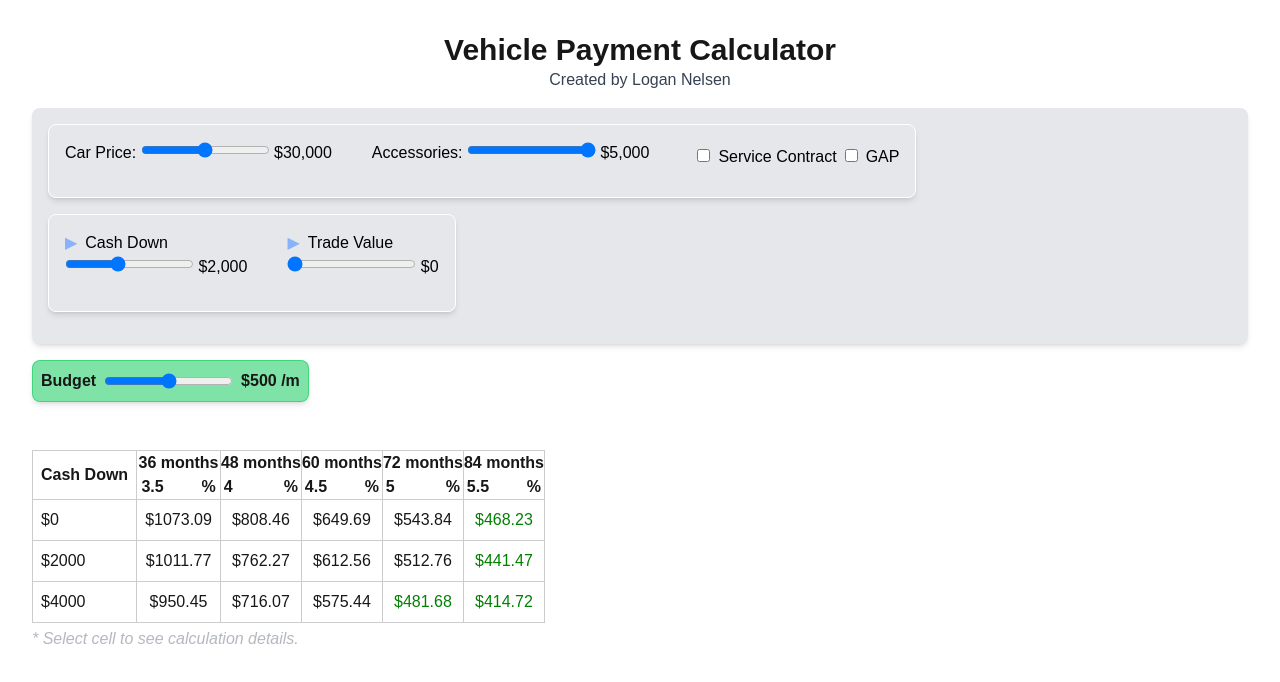
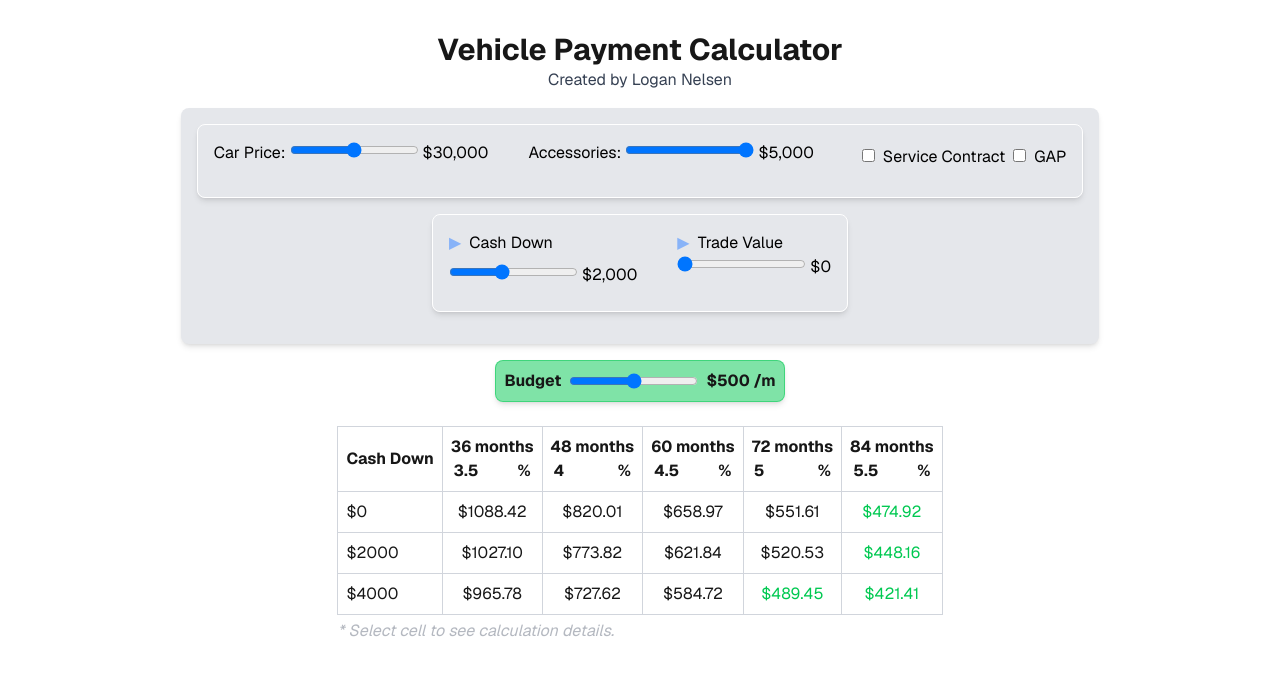
Before and after one commit to ljn16/vehicle-budget-tool, a Next.js app: page / in a window 1280 px wide. Shown: the top 682 px of the page. Built offline with nearby package versions, Linux system fonts and the light colour scheme.

Commit message:
refactor

```diff
--- a/app/page.tsx
+++ b/app/page.tsx
@@ -30,7 +30,8 @@ export default function Home() {
   const tradeInVal = tradeIn || 0;
   const svcVal = serviceContract ? 3000 : 0;
   const gapVal = gap ? 1000 : 0;
-  const baseTotal = priceVal + accVal + svcVal + gapVal;
+  const titleLicenseFee = 500;
+  const baseTotal = priceVal + accVal + svcVal + gapVal + titleLicenseFee;
 
   // Calculate monthly payment based on inputs
   const calculateMonthlyPayment = () => {
@@ -64,22 +65,21 @@ export default function Home() {
     setShowBaseBreakdownState(prev => updateFn(prev));
   }
   return (
-    <div style={{ padding: '2rem', fontFamily: 'Arial, sans-serif' }}>
-      <h1 className='flex w-full justify-center font-bold text-3xl'>Vehicle Payment Calculator</h1>
-      <p className='text-center text-gray-700 mb-4'>Created by Logan Nelsen</p>
+    <div className="p-8 font-sans">
+      <h1 className="flex w-full justify-center font-bold text-3xl">
+      Vehicle Payment Calculator
+      </h1>
+      <p className="text-center text-gray-700 mb-4">Created by Logan Nelsen</p>
 
-
-      <form className=''>
-        <div className='bg-gray-200 p-4 rounded-lg shadow-md mb-4 text-black'>
-
-
-          <div className='border border-white p-4 rounded-lg shadow-md mb-4 w-fit'>
-            <div className='flex space-x-10'>
-              <div style={{ marginBottom: '1rem' }}>
+      <form className="flex flex-col w-full items-center">
+      <div className="flex flex-col items-center bg-gray-200 p-4 rounded-lg shadow-md mb-4 text-black w-fit">
+        <div className="border border-white p-4 rounded-lg shadow-md mb-4 w-fit">
+        <div className="flex space-x-10">
+          <div className="mb-4">
           <label>Car Price: </label>
           <input
             type="range"
-                  style={{ cursor: 'pointer' }}
+            className="cursor-pointer"
             min={0}
             max={60000}
             step={200}
@@ -90,11 +90,11 @@ export default function Home() {
           <span> ${carPrice ? Number(carPrice).toLocaleString() : (30000).toLocaleString()}</span>
           </div>
 
-              <div style={{ marginBottom: '1rem' }}>
+          <div className="mb-4">
           <label>Accessories: </label>
           <input
             type="range"
-                  style={{ cursor: 'pointer' }}
+            className="cursor-pointer"
             min="0"
             max="5000"
             step="100"
@@ -103,10 +103,10 @@ export default function Home() {
           />
           <span> ${accessories ? Number(accessories).toLocaleString() : 0}</span>
           </div>
-              <div className='space-x-2'>
+          <div className="space-x-2">
           <label>
             <input
-                    className='m-2'
+            className="m-2"
             type="checkbox"
             checked={serviceContract}
             onChange={(e) => setServiceContract(e.target.checked)}
@@ -115,7 +115,7 @@ export default function Home() {
           </label>
           <label>
             <input
-                    className='mr-2'
+            className="mr-2"
             type="checkbox"
             checked={gap}
             onChange={(e) => setGap(e.target.checked)}
@@ -126,38 +126,36 @@ export default function Home() {
         </div>
         </div>
 
-            <div className='border border-white p-4 rounded-lg shadow-md mb-4 w-fit'>
-            <div className='flex space-x-10'>
-              <div className='flex space-x-2 flex-col'>
-                <div>
+        <div className="border border-white p-4 rounded-lg shadow-md mb-4 w-fit">
+        <div className="flex space-x-10">
+          <div className="flex flex-col space-y-2">
+          <div className="flex items-center">
             <button
             type="button"
             onClick={() => setShowSliderAdjust(!showSliderAdjust)}
-                    className='bg-none border-none text-blue-500/50 cursor-pointer p-0'
+            className="bg-none border-none text-blue-500/50 cursor-pointer p-0 mr-2"
             >
             {showSliderAdjust ? '▼' : '▶'}
             </button>
-
+            <label>Cash Down</label>
+          </div>
           {showSliderAdjust && (
-                    <div style={{ marginTop: '0.5rem' }}>
-                      <label className='text-red-500'>
+            <div className="mt-2">
+            <label className="text-red-500">
               Adjust Max Range:&nbsp;
               <input
               type="number"
+              className="w-20"
               value={sliderMax}
               onChange={(e) => setSliderMax(Number(e.target.value))}
-                          style={{ width: '80px' }}
               />
             </label>
             </div>
           )}
-                  <label className='ml-2'>Cash Down </label>
-
-                </div>
           <div>
             <input
             type="range"
-                    style={{ cursor: 'pointer' }}
+            className="cursor-pointer"
             min={0}
             max={sliderMax}
             value={cashDown}
@@ -166,36 +164,36 @@ export default function Home() {
             />
             <span> ${Number(cashDown).toLocaleString()}</span>
           </div>
-
           </div>
 
-              <div style={{ marginBottom: '1rem' }}>
-                <div className='flex space-x-2 items-center'>
+          <div className="mb-4">
+          <div className="flex items-center space-x-2">
             <button
             type="button"
             onClick={() => setShowTradeSliderAdjust(!showTradeSliderAdjust)}
-                    className='bg-none border-none text-blue-500/50 cursor-pointer p-0'
+            className="bg-none border-none text-blue-500/50 cursor-pointer p-0"
             >
             {showTradeSliderAdjust ? '▼' : '▶'}
             </button>
-                  <label>Trade Value </label>
+            <label>Trade Value</label>
           </div>
           {showTradeSliderAdjust && (
-                  <div style={{ marginTop: '0.5rem' }}>
-                    <label className='text-red-500'>
+            <div className="mt-2">
+            <label className="text-red-500">
               Adjust Trade Max Range:&nbsp;
               <input
               type="number"
+              className="w-20"
               value={tradeSliderMax}
               onChange={(e) => setTradeSliderMax(Number(e.target.value))}
-                        style={{ width: '80px' }}
               />
             </label>
             </div>
           )}
+          <div>
             <input
             type="range"
-                  style={{ cursor: 'pointer' }}
+            className="cursor-pointer"
             min={0}
             max={tradeSliderMax}
             step={100}
@@ -205,44 +203,48 @@ export default function Home() {
             <span> ${tradeIn ? Number(tradeIn).toLocaleString() : 0}</span>
           </div>
           </div>
-
-
-
         </div>
         </div>
-        <div className='flex space-x-2 mb-4 bg-green-500/50 border border-green-500/50 w-fit p-2 rounded-lg shadow-md font-bold'>
+      </div>
+      <div className="flex items-center space-x-2 mb-4 bg-green-500/50 border border-green-500/50 w-fit p-2 rounded-lg shadow-md font-bold">
         <label>Budget </label>
         <input
         type="range"
-              style={{ cursor: 'pointer' }}
+        className="cursor-pointer"
         min={0}
         max={1000}
         step={10}
         value={budget}
         onChange={(e) => setBudget(Number(e.target.value))}
         />
-            <span> ${Number(budget).toLocaleString()} {'/m'}</span>
+        <span> ${Number(budget).toLocaleString()} /m</span>
       </div>
-
       </form>
 
       {paymentType === 'finance' && (
-        <div style={{ display: 'flex',  minHeight: '100vh' }}>
-          <div style={{ marginTop: '2rem' }}>
-            <table style={{ borderCollapse: 'collapse', width: '100%' }}>
+      <div className="flex flex-col items-center">
+        <div className="mt-2">
+        <table className="w-full border-collapse">
           <thead>
           <tr>
-                  <th style={{ border: '1px solid #ccc', padding: '8px' }}>Cash Down</th>
+            <th className="border border-gray-300 p-2">Cash Down</th>
             {tableTermOptions.map((termOption) => (
-                    <th key={termOption} style={{ border: '1px solid #ccc' }}>
-                      {termOption} months<br />
+            <th key={termOption} className="border border-gray-300 p-2">
+              {termOption} months
+              <br />
               <input
               type="number"
               step="0.1"
               value={termAPRs[termOption]}
-                        onChange={(e) => setTermAPRs({ ...termAPRs, [termOption]: parseFloat(e.target.value) })}
-                        style={{ width: '60px' }}
-                      />%
+              onChange={(e) =>
+                setTermAPRs({
+                ...termAPRs,
+                [termOption]: parseFloat(e.target.value),
+                })
+              }
+              className="w-16"
+              />
+              %
             </th>
             ))}
           </tr>
@@ -250,25 +252,26 @@ export default function Home() {
           <tbody>
           {tableCashDownOptions.map((cdOption) => (
             <tr key={cdOption}>
-                    <td style={{ border: '1px solid #ccc', padding: '8px' }}>${cdOption}</td>
+            <td className="border border-gray-300 p-2">
+              ${cdOption}
+            </td>
             {tableTermOptions.map((termOption) => {
               const apr = termAPRs[termOption] || 0;
               const adjustedTotal = baseTotal - cdOption - tradeInVal;
-                      const monthlyPayment = (adjustedTotal * (1 + (financeTaxRate + apr) / 100)) / termOption;
+              const monthlyPayment =
+              (adjustedTotal * (1 + (financeTaxRate + apr) / 100)) / termOption;
               return (
               <td
                 key={termOption}
-                          style={{
-                            border: '1px solid #ccc',
-                            padding: '8px',
-                            textAlign: 'center',
-                            cursor: 'pointer',
-                            color: monthlyPayment <= budget ? 'green' : 'inherit',
-                            backgroundColor:
-                              selectedCalc && selectedCalc.cashDownOption === cdOption && selectedCalc.termOption === termOption
-                                ? '#ffeb3b'
-                                : 'inherit'
-                          }}
+                className={`border border-gray-300 p-2 text-center cursor-pointer ${
+                monthlyPayment <= budget ? 'text-green-500' : ''
+                } ${
+                selectedCalc &&
+                selectedCalc.cashDownOption === cdOption &&
+                selectedCalc.termOption === termOption
+                  ? 'bg-yellow-300'
+                  : ''
+                }`}
                 onClick={() => {
                 setSelectedCalc({
                   cashDownOption: cdOption,
@@ -277,7 +280,7 @@ export default function Home() {
                   financeTaxRate: financeTaxRate,
                   baseTotal: baseTotal,
                   adjustedTotal: adjustedTotal,
-                              monthlyPayment: monthlyPayment
+                  monthlyPayment: monthlyPayment,
                 });
                 }}
               >
@@ -290,51 +293,49 @@ export default function Home() {
           </tbody>
         </table>
         {!selectedCalc && (
-              <p className='mt-1 italic text-gray-500/50'>
+          <p className="mt-1 italic text-gray-500/50">
           * Select cell to see calculation details.
           </p>
         )}
         {selectedCalc && (
-              <div
-                className="bg-white/15 rounded flex flex-col w-fit"
-                style={{ marginTop: '1rem', padding: '1rem', border: '1px solid #ccc' }}
-              >
-                <h3 className=''>Calculation Details:</h3>
-                <p>
+          <div className="rounded flex flex-col w-fit mt-4 p-4 border border-gray-300">
+          <h3>Calculation Details:</h3>
           <div>
-                    <div style={{ display: 'flex', alignItems: 'center' }}>
+            <div className="flex items-center">
             <button
-                        onClick={() => setShowBaseBreakdown(prev => !prev)}
-                        className='mr-2 opacity-25'
-                        style={{ cursor: 'pointer' }}
+              onClick={() => setShowBaseBreakdown((prev) => !prev)}
+              className="mr-2 opacity-25 cursor-pointer"
             >
               {showBaseBreakdown ? '▼' : '▶'}
             </button>
-                      <strong className='mr-1'>Base Total:</strong> ${selectedCalc.baseTotal.toFixed(2)}
-
+            <strong className="mr-1">Base Total:</strong>{' '}
+            ${selectedCalc.baseTotal.toFixed(2)}
             </div>
             {showBaseBreakdown && (
-                      <div className='font-extralight text-gray-500/80 ml-10 mt-0'>
+            <div className="font-extralight text-gray-500 ml-10">
               <div>Car Price: ${priceVal.toFixed(2)}</div>
               <div>Accessories: ${accVal.toFixed(2)}</div>
               <div>Service Contract: ${svcVal.toFixed(2)}</div>
               <div>GAP: ${gapVal.toFixed(2)}</div>
+              <div>Title/License: $500.00</div>
             </div>
             )}
           </div>
-                </p>
-                <div className='ml-6'>
+          <div className="ml-6">
             <p>
-                    <strong>Cash Down Option:</strong> ${selectedCalc.cashDownOption.toFixed(2)}
+            <strong>Cash Down Option:</strong>{' '}
+            ${selectedCalc.cashDownOption.toFixed(2)}
             </p>
             <p>
             <strong>Trade-In Value:</strong> ${tradeInVal.toFixed(2)}
             </p>
             <p>
-                    <strong>Adjusted Total:</strong> ${selectedCalc.adjustedTotal.toFixed(2)}
+            <strong>Adjusted Total:</strong>{' '}
+            ${selectedCalc.adjustedTotal.toFixed(2)}
             </p>
             <p>
-                    <strong>Finance Tax Rate:</strong> {selectedCalc.financeTaxRate}%
+            <strong>Finance Tax Rate:</strong>{' '}
+            {selectedCalc.financeTaxRate}%
             </p>
             <p>
             <strong>APR:</strong> {selectedCalc.apr}%
@@ -344,17 +345,19 @@ export default function Home() {
             </p>
           </div>
 
-                <div className='my-2 opacity-30'>
+          <div className="my-2 opacity-30">
             <hr />
           </div>
 
           <p>
-                  <strong>Calculation:</strong> (({selectedCalc.baseTotal.toFixed(2)} -{' '}
-                  {selectedCalc.cashDownOption.toFixed(2)} - {tradeInVal.toFixed(2)}) * (1 + (({selectedCalc.financeTaxRate} + {selectedCalc.apr}) / 100))) /{' '}
+            <strong>Calculation:</strong> (({selectedCalc.baseTotal.toFixed(2)} -
+            {selectedCalc.cashDownOption.toFixed(2)} - {tradeInVal.toFixed(2)}) * (1 +
+            (({selectedCalc.financeTaxRate} + {selectedCalc.apr}) / 100))) /{' '}
             {selectedCalc.termOption} = ${selectedCalc.monthlyPayment.toFixed(2)}
           </p>
           <p className="border border-white flex justify-center m-4 p-2 rounded">
-                  <strong className='mr-1'>Monthly Payment:</strong> ${selectedCalc.monthlyPayment.toFixed(2)}
+            <strong className="mr-1">Monthly Payment:</strong>{' '}
+            ${selectedCalc.monthlyPayment.toFixed(2)}
           </p>
           </div>
         )}
```
Lines whose indentation alone changed are shown as unchanged.
